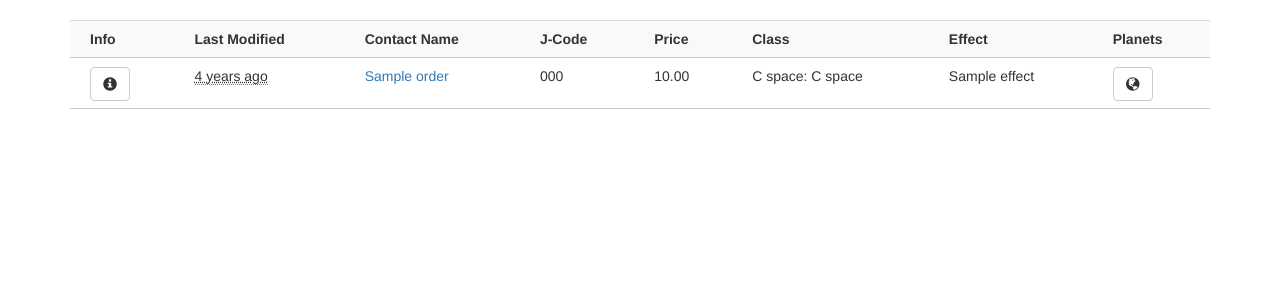
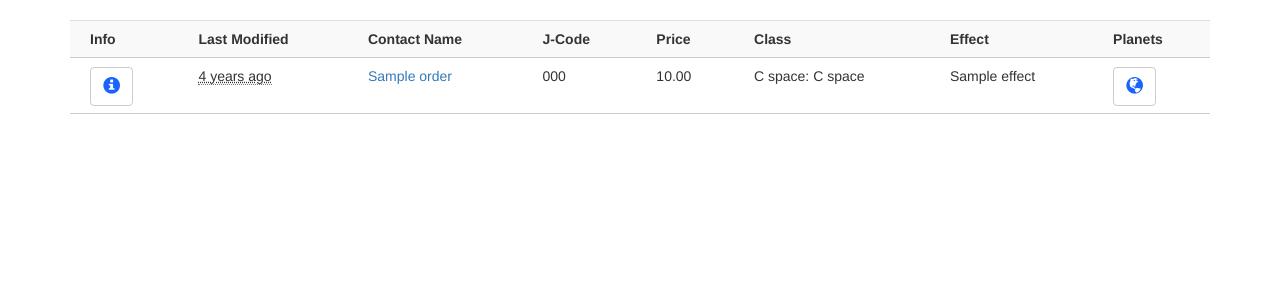
Before and after one commit to mosbasik/wormholesales-django, a Django app: page / in a window 1280 px wide. Shown: the part 52-352 px from the top of the page. Run offline with Django 3.2, Linux system fonts and the light colour scheme; tables that the repository leaves empty hold one stand-in row (values such as "Sample post"); some libraries are stand-ins or nearby versions.

Commit message:
small style changes

```diff
--- a/project/static/project/css/wormholesales.css
+++ b/project/static/project/css/wormholesales.css
@@ -125,3 +125,16 @@ table, th, td {
     border-bottom:1px solid #ccc;
     border
 }
+.glyphicon-info-sign {
+    font-size: 13pt;
+    color: #1B63FF;
+}
+
+.btn-default:hover {
+    color: #1B63FF;
+}
+
+.glyphicon-globe {
+    font-size: 13pt;
+    color: #1B63FF;
+}
```
